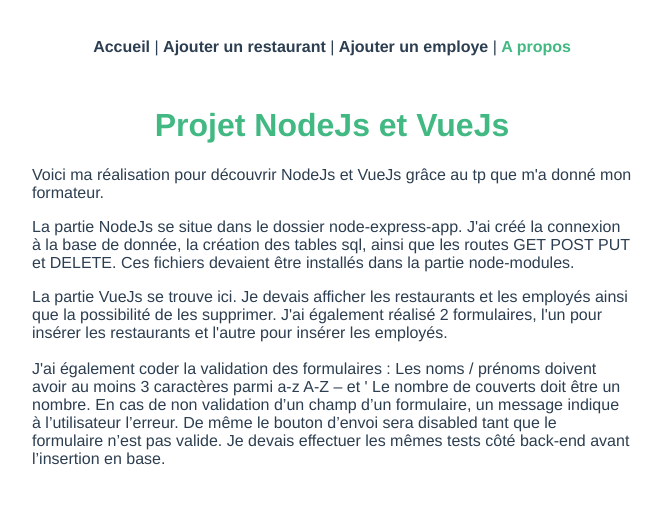
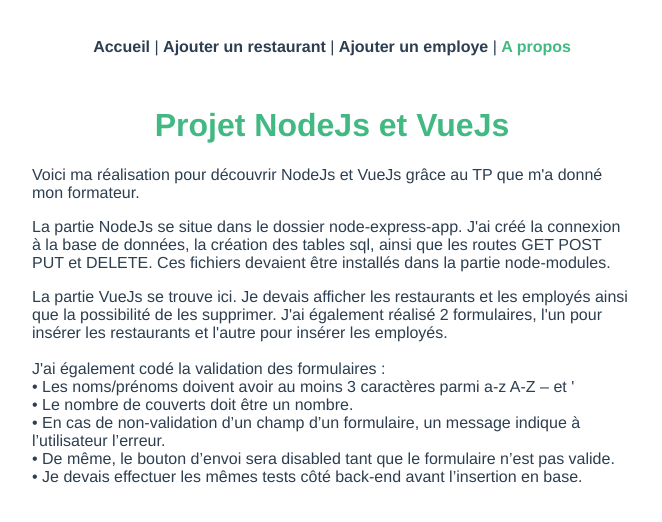
Before and after one commit to Cocci38/nodeJs, a Vue app in the folder front-vuejs/: page /about in a window 1280 px wide. Shown: the top 522 px of the page, without its empty margins (308-970 px from the left). Built offline with nearby package versions, Linux system fonts and the light colour scheme.

Commit message:
css fini

```diff
--- a/front-vuejs/src/components/About.vue
+++ b/front-vuejs/src/components/About.vue
@@ -3,10 +3,10 @@
         <div>
         <h1>Projet NodeJs et VueJs</h1>
             <p>
-                Voici ma réalisation pour découvrir NodeJs et VueJs grâce au tp que m'a donné mon formateur.
+                Voici ma réalisation pour découvrir NodeJs et VueJs grâce au TP que m'a donné mon formateur.
             </p>
             <p>
-                La partie NodeJs se situe dans le dossier node-express-app. J'ai créé la connexion à la base de donnée, la création des
+                La partie NodeJs se situe dans le dossier node-express-app. J'ai créé la connexion à la base de données, la création des
                 tables sql, ainsi que les routes GET POST PUT et DELETE.
                 Ces fichiers devaient être installés dans la partie node-modules.
             </p>
@@ -14,12 +14,12 @@
                 La partie VueJs se trouve ici. Je devais afficher les restaurants et les employés ainsi que la possibilité de les supprimer.
                 J'ai également réalisé 2 formulaires, l'un pour insérer les restaurants et l'autre pour insérer les employés.
                 <br> <br>
-                J'ai également coder la validation des formulaires :
-                Les noms / prénoms doivent avoir au moins 3 caractères parmi a-z A-Z – et '
-                Le nombre de couverts doit être un nombre.
-                En cas de non validation d’un champ d’un formulaire, un message indique à l’utilisateur l’erreur.
-                De même le bouton d’envoi sera disabled tant que le formulaire n’est pas valide.
-                Je devais effectuer les mêmes tests côté back-end avant l’insertion en base.
+                J'ai également codé la validation des formulaires : <br>
+                &#x2022; Les noms/prénoms doivent avoir au moins 3 caractères parmi a-z A-Z – et '<br>
+                &#x2022; Le nombre de couverts doit être un nombre. <br>
+                &#x2022; En cas de non-validation d’un champ d’un formulaire, un message indique à l’utilisateur l’erreur. <br>
+                &#x2022; De même, le bouton d’envoi sera disabled tant que le formulaire n’est pas valide. <br>
+                &#x2022; Je devais effectuer les mêmes tests côté back-end avant l’insertion en base. <br>
             </p>
             </div>
     </div>
--- a/front-vuejs/src/components/Accueil.vue
+++ b/front-vuejs/src/components/Accueil.vue
@@ -3,7 +3,7 @@
   <div class="container">
     <!-- <router-link to="/resto">Ajouter un restaurant </router-link>
     <router-link to="/employe">Ajouter un employe</router-link> -->
-    <h1>Liste de mes restaurants</h1>
+    <h1>Liste des restaurants</h1>
     <!-- <p @click="increment">Il y a {{total}} restaurants</p> -->
 
     <p :key="index" v-for="(restaurant, index) in restaurants" class="resto">
@@ -11,7 +11,7 @@
       à {{ restaurant.city }} <button  v-on:click="suprim(restaurant.id_restaurants)" ><img src="../assets/Delete.png" alt="supprimer un restaurant" ></button><br>
       {{ restaurant.nbcouverts }} couverts <br> Terrasse : {{ restaurant.terrasse }} <br>
       Parking : {{ restaurant.parking }} <br><br> <br>
-      <strong>Employes : </strong><br>
+      <strong>Employés : </strong><br>
       <span :key="index" v-for="(employe, index) in employes" class="employe">
         <span v-if="restaurant.id_restaurants === employe.restaurant_id">
           {{ employe.first_name }} {{ employe.last_name }} <button  v-on:click="suprimEmploye(employe.id_employes)" ><img src="../assets/Delete.png" alt="supprimer un employé" ></button>
```
Also changed, not shown: 1 other file (tests, documents, lock files or other folders).
